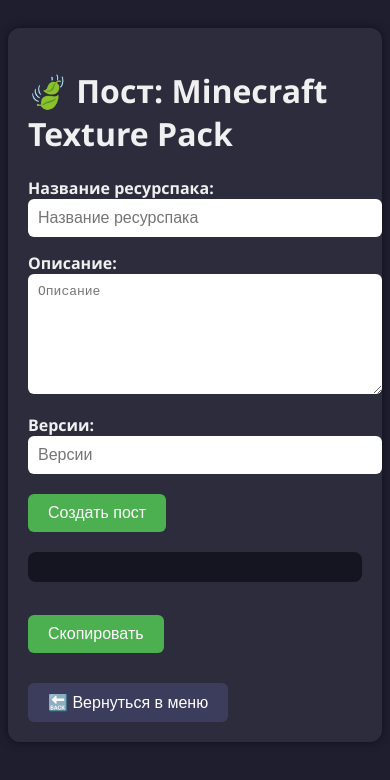
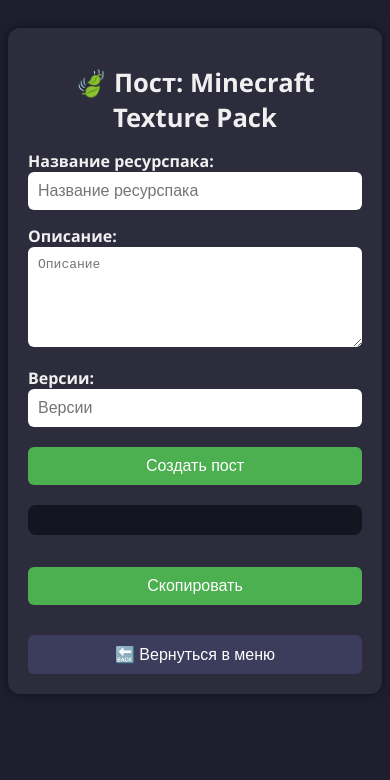
Before and after one commit to darkniten/TelegramPoster, a plain HTML site: page minecraft_texture.html in a window 390 px wide. Drawn offline with Linux system fonts and the light colour scheme.

Commit message:
Update minecraft_texture.html

```diff
--- a/minecraft_texture.html
+++ b/minecraft_texture.html
@@ -14,6 +14,7 @@
       align-items: center;
       padding: 20px;
     }
+
     .container {
       max-width: 800px;
       width: 100%;
@@ -22,22 +23,33 @@
       padding: 20px;
       box-shadow: 0 0 10px rgba(0,0,0,0.5);
     }
+
+    h1 {
+      font-size: 2em;
+      text-align: center;
+      margin-bottom: 15px;
+    }
+
     label {
       display: block;
       margin-top: 15px;
       font-weight: bold;
     }
+
     input, textarea {
       width: 100%;
       padding: 10px;
       border: none;
       border-radius: 6px;
       font-size: 1em;
+      box-sizing: border-box;
     }
+
     textarea {
       resize: vertical;
       min-height: 100px;
     }
+
     button {
       margin-top: 20px;
       padding: 10px 20px;
@@ -48,9 +60,11 @@
       border-radius: 6px;
       cursor: pointer;
     }
+
     button:hover {
       background-color: #45a049;
     }
+
     pre {
       background-color: #151522;
       padding: 15px;
@@ -58,19 +72,45 @@
       white-space: pre-wrap;
       font-family: monospace;
       margin-top: 20px;
+      font-size: 0.95em;
     }
+
     .back-button {
       background-color: #3c3c5c;
       margin-top: 30px;
+      width: fit-content;
     }
+
     .back-button:hover {
       background-color: #505073;
+    }
+
+    @media (max-width: 600px) {
+      h1 {
+        font-size: 1.6em;
+        text-align: center;
+      }
+
+      input, textarea {
+        font-size: 1em;
+      }
+
+      button,
+      .back-button {
+        width: 100%;
+        font-size: 1em;
+      }
+
+      pre {
+        font-size: 0.9em;
+      }
     }
   </style>
 </head>
 <body>
   <div class="container">
     <h1>🍃 Пост: Minecraft Texture Pack</h1>
+
     <label>Название ресурспака:</label>
     <input type="text" id="packName" placeholder="Название ресурспака">
 
```
